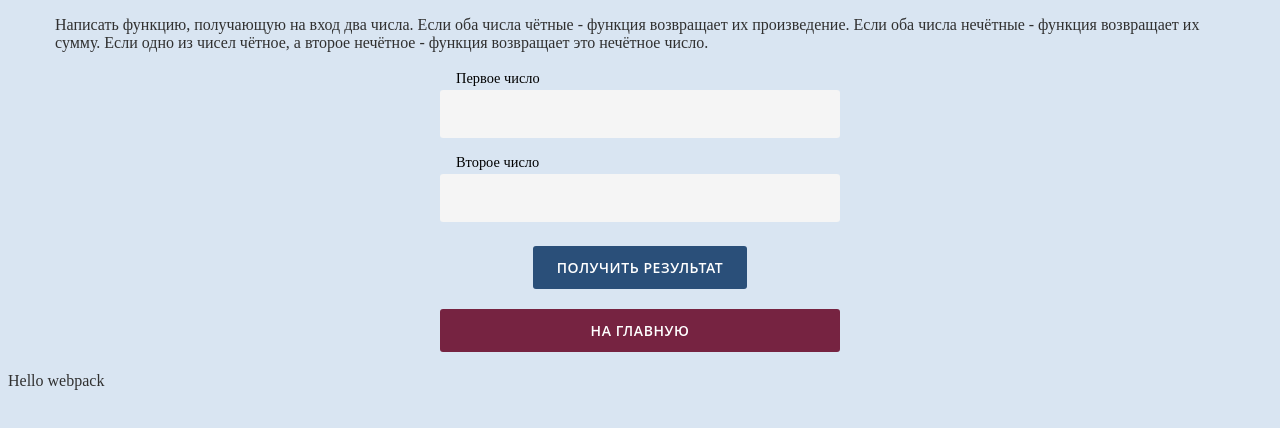
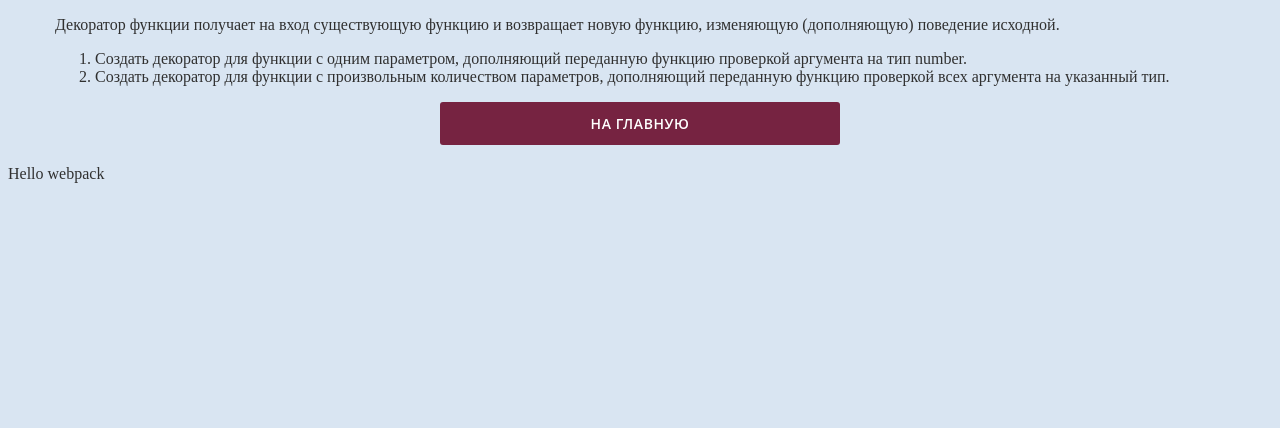
Before and after one commit to VeronikaNovikova/js-tasks, a website built with webpack: page src/Task_2.4/task-2.4.html in a window 1280 px wide. Built offline with nearby package versions, Linux system fonts and the light colour scheme.

Commit message:
add tasks description for second paragraph

```diff
--- a/src/Task_2.4/task-2.4.html
+++ b/src/Task_2.4/task-2.4.html
@@ -15,21 +15,21 @@
   <main class="grid">
     <section class="task">
       <p class="task__description">
-        Написать функцию, получающую на вход два числа. Если оба числа чётные - функция возвращает их произведение.
-        Если оба числа нечётные - функция возвращает их сумму. Если одно из чисел чётное, а второе нечётное - функция
-        возвращает это нечётное число.
+        Декоратор функции получает на вход существующую функцию и возвращает новую функцию, изменяющую
+        (дополняющую) поведение исходной.
+        <ol>
+          <li>
+            Создать декоратор для функции с одним параметром, дополняющий переданную функцию проверкой аргумента на
+            тип number.
+          </li>
+          <li>
+            Создать декоратор для функции с произвольным количеством параметров, дополняющий переданную функцию
+            проверкой всех аргумента на указанный тип.
+          </li>
+        </ol>
       </p>
-      <div class="c-input">
-        <label class="c-input__label">Первое число</label>
-        <input class="c-input__field" type="number" id="fisrt_number" />
-      </div>
-      <div class="c-input">
-        <label class="c-input__label">Второе число</label>
-        <input class="c-input__field" type="number" id="second_number" />
-      </div>
-      <button class="btn btn--primary" onclick="getResult()">Получить результат</button>
     </section>
-    <a class="btn btn--secondary" href="./index.html">На главную</a>
+    <a class="btn btn--secondary" href="../../index.html">На главную</a>
   </main>
   <script src="task.js"></script>
 </body>
--- a/src/Task_2.4/task.js
+++ /dev/null
@@ -1,20 +0,0 @@
-let firstNumber;
-let secondNumber;
-
-function isEven(number) {
-  return number % 2 === 0 ? true : false;
-}
-function getResult() {
-  firstNumber = parseInt(document.getElementById('fisrt_number').value);
-  secondNumber = parseInt(document.getElementById('second_number').value);
-
-  if (isEven(firstNumber) && !isEven(secondNumber)) {
-    return alert('Одно нечётное число ' + secondNumber)
-  } else if (!isEven(firstNumber) && isEven(secondNumber))
-    return alert('Одно нечётное число ' + firstNumber);
-
-  if (isEven(firstNumber) && isEven(secondNumber)) {
-    return alert('Оба числа чётные, произведение = ' + (firstNumber * secondNumber));
-  }
-  return alert('Оба числа нечётные, сумма = ' + (firstNumber + secondNumber));
-}
```
Also changed, not shown: index.html (+14 -11 lines), src/Task_1.1/task-1.1.html (+1 -1 lines), src/Task_1.2/task-1.2.html (+1 -1 lines), src/Task_1.3/task-1.3.html (+1 -1 lines), src/Task_1.4/task-1.4.html (+1 -1 lines), src/Task_2.1/task-2.1.html (+1 -1 lines), src/Task_2.2/task-2.2.html (+9 -13 lines), src/Task_2.2/task.js (deleted, +0 -20 lines), src/Task_2.3/task-2.3.html (+10 -13 lines), src/Task_2.5/task-2.1.html (+1 -1 lines), src/Task_2.6/task-2.1.html (+1 -1 lines).
